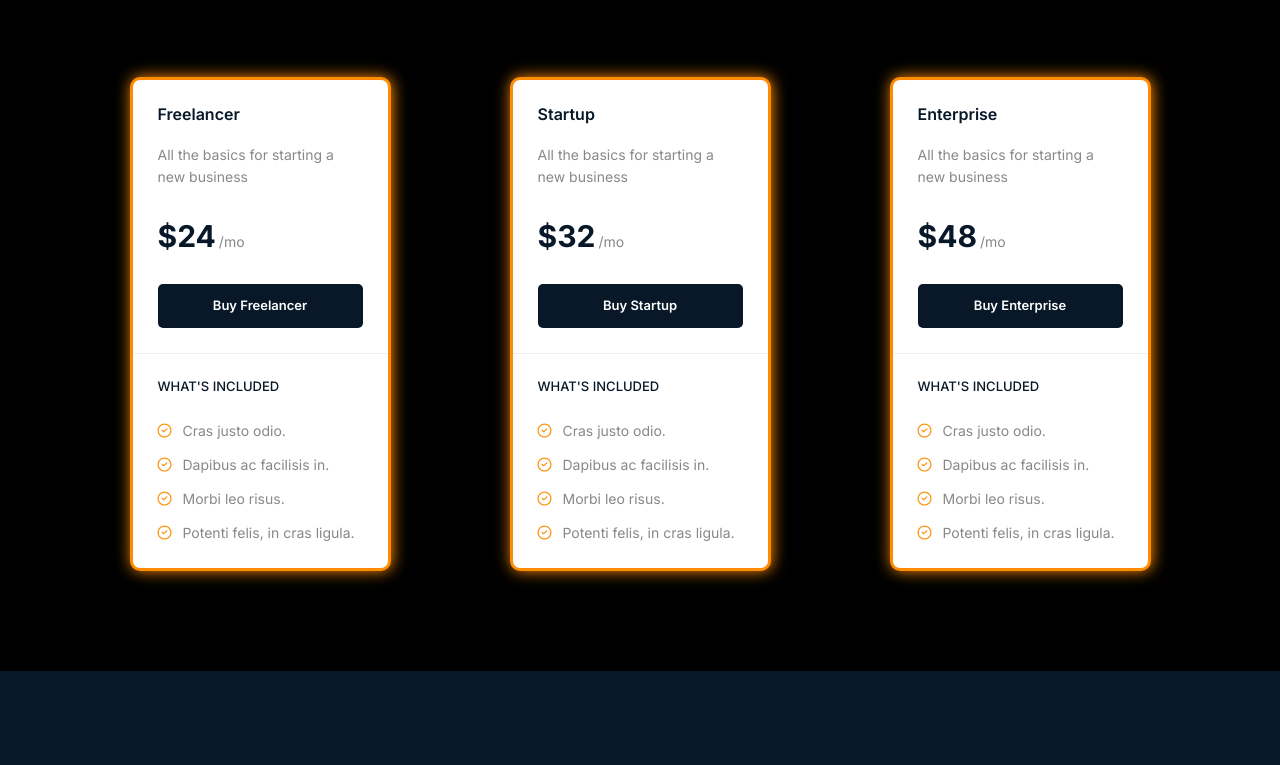
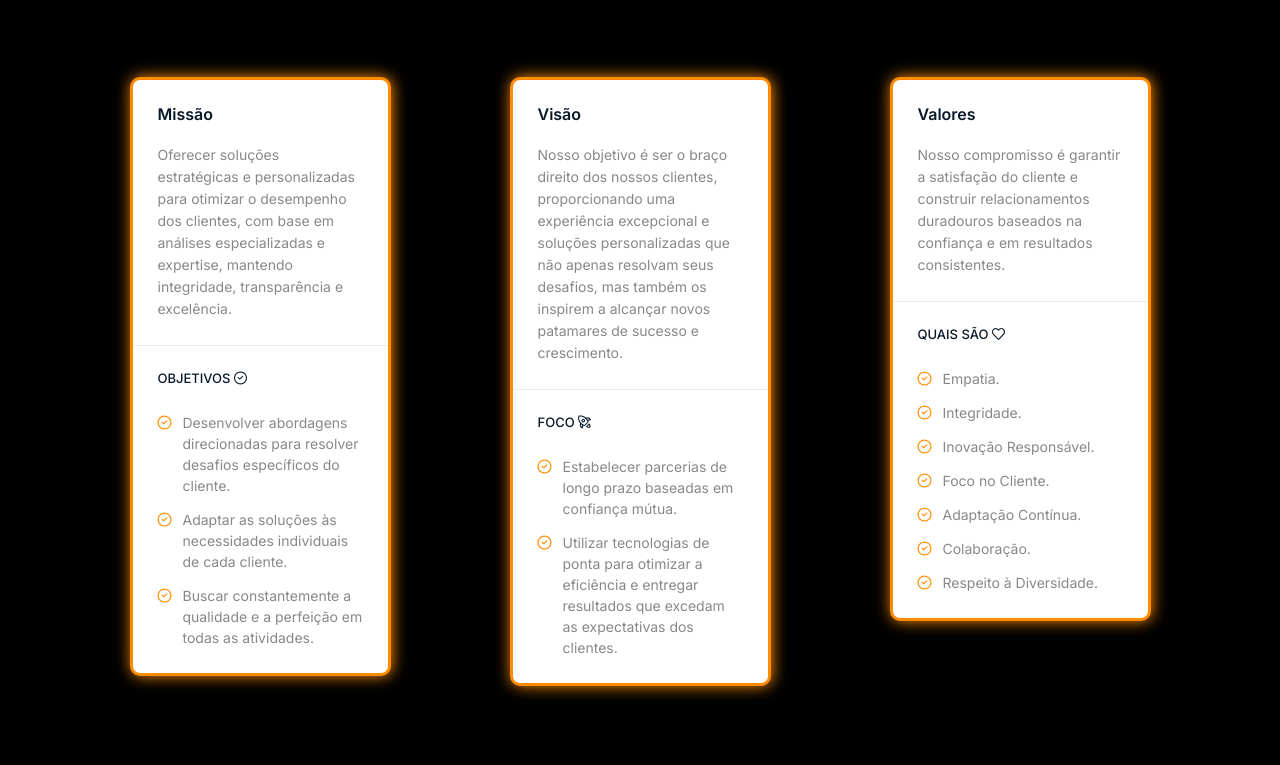
Before and after one commit to Grupo-02-CCO/semente-web, a website: page Appvila-free-lite/index.html in a window 1280 px wide. Shown: the part 2324-3089 px from the top of the page. Drawn offline with Linux system fonts and the light colour scheme.

Commit message:
feat(): Texto vmv

```diff
--- a/Appvila-free-lite/index.html
+++ b/Appvila-free-lite/index.html
@@ -330,25 +330,19 @@
                     <div class="single-table wow fadeInUp" data-wow-delay=".4s">
                         <!-- Table Head -->
                         <div class="table-head">
-                            <h4 class="title">Freelancer</h4>
-                            <p>All the basics for starting a new business</p>
-                            <div class="price">
-                                <h2 class="amount">$24<span class="duration">/mo</span></h2>
-                            </div>
-                            <div class="button">
-                                <a href="javascript:void(0)" class="btn">Buy Freelancer</a>
-                            </div>
+                            <h4 class="title">Missão</h4>
+                            <p>
+                                Oferecer soluções estratégicas e personalizadas para otimizar o desempenho dos clientes, com base em análises especializadas e expertise, mantendo integridade, transparência e excelência.</p>
                         </div>
                         <!-- End Table Head -->
                         <!-- Start Table Content -->
                         <div class="table-content">
-                            <h4 class="middle-title">What's Included</h4>
+                            <h4 class="middle-title">Objetivos <i class="lni lni-checkmark-circle"></i></h4>
                             <!-- Table List -->
                             <ul class="table-list">
-                                <li><i class="lni lni-checkmark-circle"></i> Cras justo odio.</li>
-                                <li><i class="lni lni-checkmark-circle"></i> Dapibus ac facilisis in.</li>
-                                <li><i class="lni lni-checkmark-circle"></i> Morbi leo risus.</li>
-                                <li><i class="lni lni-checkmark-circle"></i> Potenti felis, in cras ligula.</li>
+                                <li><i class="lni lni-checkmark-circle"></i> Desenvolver abordagens direcionadas para resolver desafios específicos do cliente.</li>
+                                <li><i class="lni lni-checkmark-circle"></i> Adaptar as soluções às necessidades individuais de cada cliente.</li>
+                                <li><i class="lni lni-checkmark-circle"></i> Buscar constantemente a qualidade e a perfeição em todas as atividades.</li>
                             </ul>
                             <!-- End Table List -->
                         </div>
@@ -361,25 +355,17 @@
                     <div class="single-table wow fadeInUp" data-wow-delay=".6s">
                         <!-- Table Head -->
                         <div class="table-head">
-                            <h4 class="title">Startup</h4>
-                            <p>All the basics for starting a new business</p>
-                            <div class="price">
-                                <h2 class="amount">$32<span class="duration">/mo</span></h2>
-                            </div>
-                            <div class="button">
-                                <a href="javascript:void(0)" class="btn">Buy Startup</a>
-                            </div>
+                            <h4 class="title">Visão</h4>
+                            <p>Nosso objetivo é ser o braço direito dos nossos clientes, proporcionando uma experiência excepcional e soluções personalizadas que não apenas resolvam seus desafios, mas também os inspirem a alcançar novos patamares de sucesso e crescimento.</p>
                         </div>
                         <!-- End Table Head -->
                         <!-- Start Table Content -->
                         <div class="table-content">
-                            <h4 class="middle-title">What's Included</h4>
+                            <h4 class="middle-title">Foco <i class="lni lni-rocket"></i></h4>
                             <!-- Table List -->
                             <ul class="table-list">
-                                <li><i class="lni lni-checkmark-circle"></i> Cras justo odio.</li>
-                                <li><i class="lni lni-checkmark-circle"></i> Dapibus ac facilisis in.</li>
-                                <li><i class="lni lni-checkmark-circle"></i> Morbi leo risus.</li>
-                                <li><i class="lni lni-checkmark-circle"></i> Potenti felis, in cras ligula.</li>
+                                <li><i class="lni lni-checkmark-circle"></i> Estabelecer parcerias de longo prazo baseadas em confiança mútua.</li>
+                                <li><i class="lni lni-checkmark-circle"></i> Utilizar tecnologias de ponta para otimizar a eficiência e entregar resultados que excedam as expectativas dos clientes.</li>
                             </ul>
                             <!-- End Table List -->
                         </div>
@@ -392,25 +378,22 @@
                     <div class="single-table wow fadeInUp" data-wow-delay=".8s">
                         <!-- Table Head -->
                         <div class="table-head">
-                            <h4 class="title">Enterprise</h4>
-                            <p>All the basics for starting a new business</p>
-                            <div class="price">
-                                <h2 class="amount">$48<span class="duration">/mo</span></h2>
-                            </div>
-                            <div class="button">
-                                <a href="javascript:void(0)" class="btn">Buy Enterprise</a>
-                            </div>
+                            <h4 class="title">Valores</h4>
+                            <p>Nosso compromisso é garantir a satisfação do cliente e construir relacionamentos duradouros baseados na confiança e em resultados consistentes.</p>
                         </div>
                         <!-- End Table Head -->
                         <!-- Start Table Content -->
                         <div class="table-content">
-                            <h4 class="middle-title">What's Included</h4>
+                            <h4 class="middle-title">Quais são <i class="lni lni-heart"></i></h4>
                             <!-- Table List -->
                             <ul class="table-list">
-                                <li><i class="lni lni-checkmark-circle"></i> Cras justo odio.</li>
-                                <li><i class="lni lni-checkmark-circle"></i> Dapibus ac facilisis in.</li>
-                                <li><i class="lni lni-checkmark-circle"></i> Morbi leo risus.</li>
-                                <li><i class="lni lni-checkmark-circle"></i> Potenti felis, in cras ligula.</li>
+                                <li><i class="lni lni-checkmark-circle"></i> Empatia.</li>
+                                <li><i class="lni lni-checkmark-circle"></i> Integridade.</li>
+                                <li><i class="lni lni-checkmark-circle"></i> Inovação Responsável.</li>
+                                <li><i class="lni lni-checkmark-circle"></i> Foco no Cliente.</li>
+                                <li><i class="lni lni-checkmark-circle"></i> Adaptação Contínua.</li>
+                                <li><i class="lni lni-checkmark-circle"></i> Colaboração.</li>
+                                <li><i class="lni lni-checkmark-circle"></i> Respeito à Diversidade.</li>
                             </ul>
                             <!-- End Table List -->
                         </div>
```
